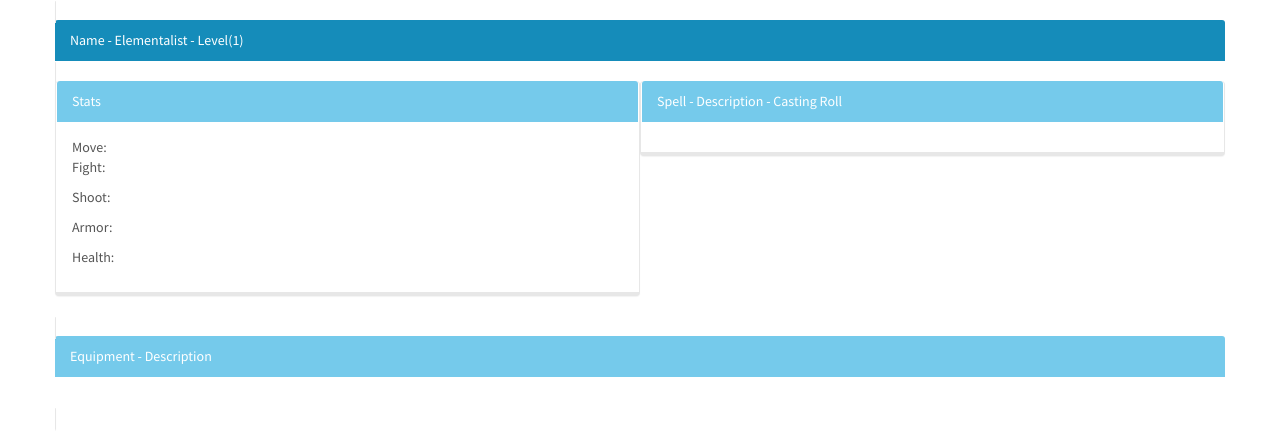
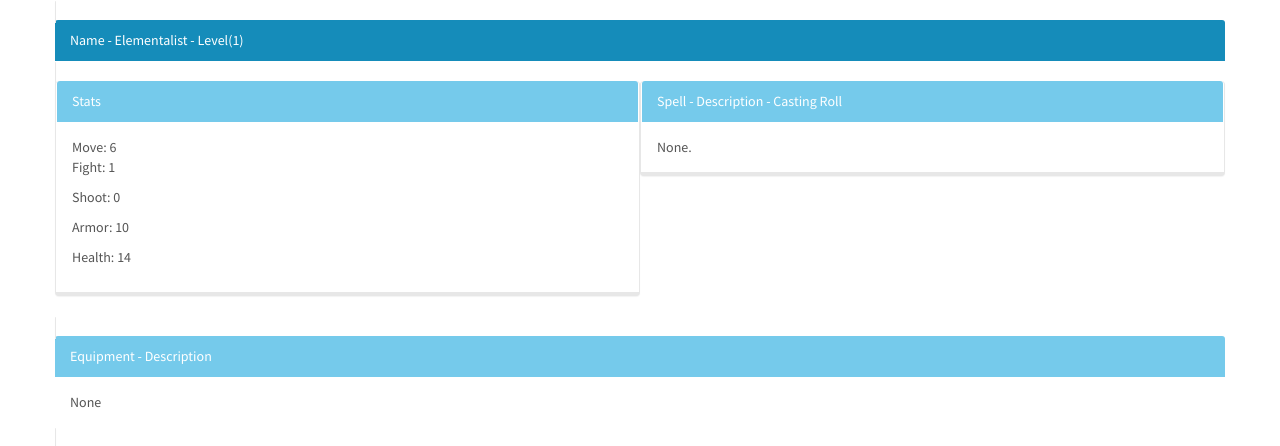
Before and after one commit to ChargerIIC/Frostgrave-WarRoster, an Angular app: page / in a window 1280 px wide. Shown: the top 446 px of the page. Built offline with nearby package versions, Linux system fonts and the light colour scheme.

Commit message:
Player Mage object passed to child components
Implmentation of pattern laid out for the Summary Panel

```diff
--- a/src/app/app.component.html
+++ b/src/app/app.component.html
@@ -1,5 +1,5 @@
 <div class="container">
-  <div class="row"><app-wizard-summary-panel class="panel panel-primary" [userMage]="this.wizard"></app-wizard-summary-panel></div>
-  <div class="row"><app-wizard-stats-panel class="col-lg-6 col-md-6 col-xs-6 panel panel-info"></app-wizard-stats-panel><app-wizard-spells-panel class="col-lg-6 col-md-6 col-xs-6 panel panel-info"></app-wizard-spells-panel></div>
-  <div class="row"><app-wizard-equipment-panel class="panel panel-info"></app-wizard-equipment-panel></div>
+  <div class="row"><app-wizard-summary-panel [userMage]="this.wizard" class="panel panel-primary"></app-wizard-summary-panel></div>
+  <div class="row"><app-wizard-stats-panel [userMage]="this.wizard" class="col-lg-6 col-md-6 col-xs-6 panel panel-info"></app-wizard-stats-panel><app-wizard-spells-panel [userMage]="this.wizard" class="col-lg-6 col-md-6 col-xs-6 panel panel-info"></app-wizard-spells-panel></div>
+  <div class="row"><app-wizard-equipment-panel [userMage]="this.wizard" class="panel panel-info"></app-wizard-equipment-panel></div>
 </div>
--- a/src/app/wizard-equipment-panel/wizard-equipment-panel.component.html
+++ b/src/app/wizard-equipment-panel/wizard-equipment-panel.component.html
@@ -1,2 +1,2 @@
 <div class="panel-heading">Equipment - Description</div>
-<div class="panel-body"></div>
+<div class="panel-body">None</div>
--- a/src/app/wizard-spells-panel/wizard-spells-panel.component.html
+++ b/src/app/wizard-spells-panel/wizard-spells-panel.component.html
@@ -1,2 +1,2 @@
 <div class="panel-heading">Spell - Description - Casting Roll</div>
-<div class="panel-body"></div>
+<div class="panel-body">None.</div>
--- a/src/app/wizard-stats-panel/wizard-stats-panel.component.html
+++ b/src/app/wizard-stats-panel/wizard-stats-panel.component.html
@@ -1,8 +1,8 @@
 <div class="panel-heading">Stats</div>
 <div class="panel-body">
-  Move: <p>
-  Fight: <p>
-  Shoot: <p>
-  Armor: <p>
-  Health: <p>
+  Move: {{userMage.move}}<p>
+  Fight: {{userMage.fight}}<p>
+  Shoot: {{userMage.shoot}}<p>
+  Armor: {{userMage.armor}}<p>
+  Health: {{userMage.health}}<p>
 </div>
```
